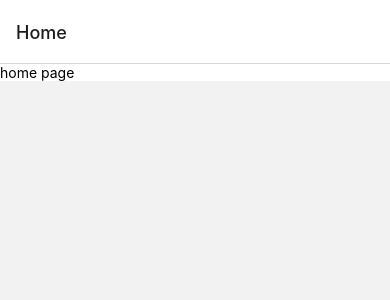
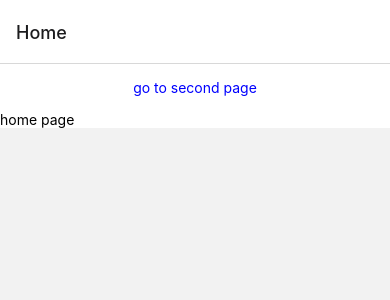
Before and after one commit to DusanVulic/Restaurant-Search-App, a React Native app: screen /Home in a window 390 px wide. Shown: the top 300 px of the page. Built offline with nearby package versions, Linux system fonts and the light colour scheme.

Commit message:
base navigation finished

```diff
--- a/App.js
+++ b/App.js
@@ -5,8 +5,9 @@ import { StyleSheet, Text, View } from "react-native";
 import { NavigationContainer } from "@react-navigation/native";
 //import stack navigator
 import { createNativeStackNavigator } from "@react-navigation/native-stack";
-
+//screens
 import Home from "./screens/Home";
+import SecondScreen from "./screens/SecondScreen";
 
 const Stack = createNativeStackNavigator();
 
@@ -17,6 +18,7 @@ export default function App() {
       <NavigationContainer>
         <Stack.Navigator>
           <Stack.Screen name="Home" component={Home} />
+          <Stack.Screen name="Second" component={SecondScreen} />
         </Stack.Navigator>
       </NavigationContainer>
     </>
--- a/screens/Home.js
+++ b/screens/Home.js
@@ -1,9 +1,12 @@
 import React from "react";
-import { Text, View, StyleSheet } from "react-native";
+import { Text, View, StyleSheet, Pressable, Button } from "react-native";
 
-const Home = () => {
+const Home = ({ navigation }) => {
   return (
     <View style={styles.container}>
+      <Pressable onPress={() => navigation.navigate("Second")}>
+        <Text style={styles.linkStyle}>go to second page</Text>
+      </Pressable>
       <Text>home page </Text>
     </View>
   );
@@ -13,6 +16,11 @@ const styles = StyleSheet.create({
   container: {
     backgroundColor: "white",
   },
+  linkStyle: {
+    color: "blue",
+    textAlign: "center",
+    marginVertical: 15,
+  },
 });
 
 export default Home;
```
